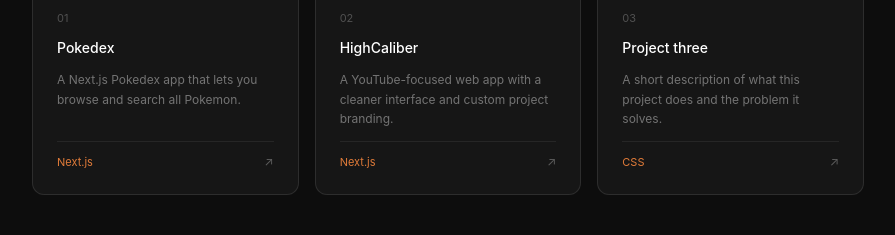
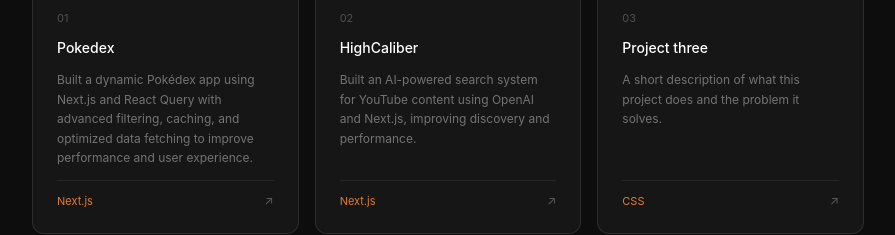
Before and after one commit to AlexUrbaez13/urbs-portfolio, a Next.js app: page / in a window 1280 px wide. Shown: the part 1241-1476 px from the top of the page, without its empty margins (192-1087 px from the left). Built offline with nearby package versions, Linux system fonts and the light colour scheme.

Commit message:
redefining projects

```diff
--- a/src/app/page.jsx
+++ b/src/app/page.jsx
@@ -7,6 +7,7 @@
 export default function HomePage() {
   const [loading, setLoading] = useState(false)
   const [success, setSuccess] = useState(false)
+const [error, setError] = useState(false)
 
  async function handleSubmit(e) {
   e.preventDefault()
@@ -288,11 +289,16 @@
                 {loading ? "Sending..." : "Send"}
               </button>
 
-              {success && (
-                <p className="text-green-400 text-xs mt-1">
-                  Message sent ✓
-                </p>
-              )}
+             {success && (
+  <p className="text-green-400 text-xs mt-1 animate-fade-in">
+    Message sent — I’ll get back to you soon.
+  </p>
+)}
+{error && (
+  <p className="text-red-400 text-xs mt-1">
+    Something went wrong. Try again.
+  </p>
+)}
             </form>
           </div>
         </section>
--- a/src/components/Projects.jsx
+++ b/src/components/Projects.jsx
@@ -29,7 +29,7 @@
               Pokedex
             </h3>
             <p className="text-xs text-white/40 leading-relaxed flex-1">
-              A Next.js Pokedex app that lets you browse and search all Pokemon.
+              Built a dynamic Pokédex app using Next.js and React Query with advanced filtering, caching, and optimized data fetching to improve performance and user experience.
             </p>
 
             <div className="flex justify-between items-center pt-3 border-t border-white/7">
@@ -62,7 +62,7 @@
               HighCaliber
             </h3>
             <p className="text-xs text-white/40 leading-relaxed flex-1">
-              A YouTube-focused web app with a cleaner interface and custom project branding.
+              Built an AI-powered search system for YouTube content using OpenAI and Next.js, improving discovery and performance.
             </p>
 
             <div className="flex justify-between items-center pt-3 border-t border-white/7">
```
